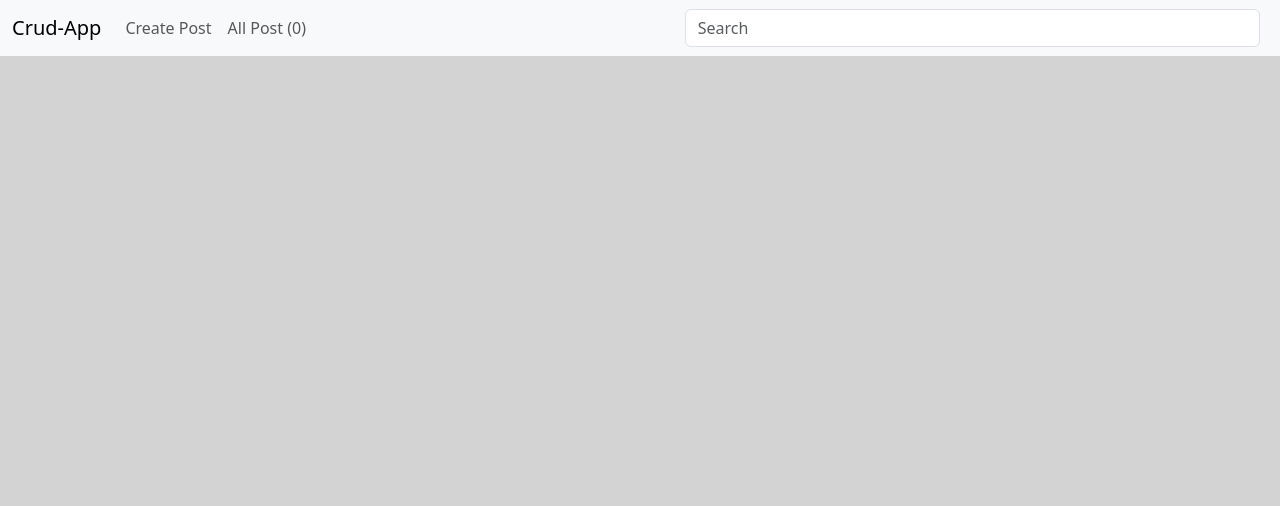
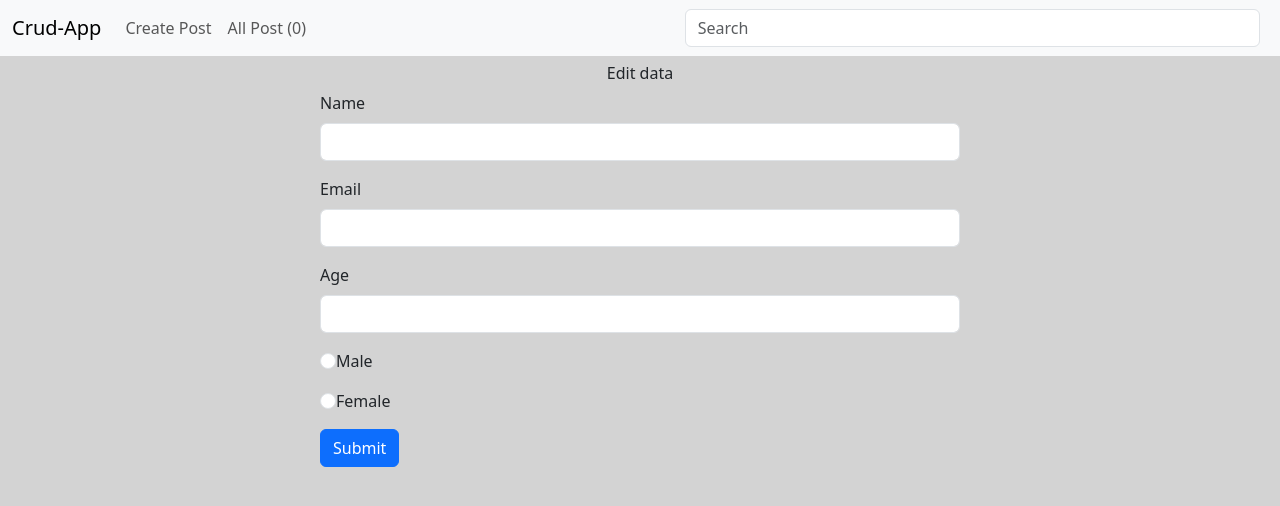
Before and after one commit to MuhammadSami1/CRUD-APP, a React (Vite) app: page /edit/1 in a window 1280 px wide. Shown: the top 506 px of the page. Built offline with nearby package versions, Linux system fonts and the light colour scheme.

Commit message:
edit function added

```diff
--- a/src/App.jsx
+++ b/src/App.jsx
@@ -3,6 +3,7 @@ import Create from "./Components/Create";
 import "./index.css";
 import { Route, Routes } from "react-router-dom";
 import Read from "./Pages/Read";
+import Update from "./Pages/Update";
 
 function App() {
   return (
@@ -11,6 +12,7 @@ function App() {
       <Routes>
         <Route path="/" element={<Create />} />
         <Route path="/read" element={<Read />} />
+        <Route path="/edit/:id" element={<Update />} />
       </Routes>
     </>
   );
--- a/src/Components/Create.jsx
+++ b/src/Components/Create.jsx
@@ -21,8 +21,8 @@ const Create = () => {
   return (
     <>
       <div>
-        <h2 className="my-2">Fill the data</h2>
-        <form className="w-50 mx-auto my-5" onSubmit={handleSubmit}>
+        <h2 className="my-2 text-center text-2xl font-medium">Fill the data</h2>
+        <form className="w-50 mx-auto my-2" onSubmit={handleSubmit}>
           <div className="mb-3">
             <label className="form-label">Name</label>
             <input
--- a/src/Components/Navbar.jsx
+++ b/src/Components/Navbar.jsx
@@ -1,8 +1,11 @@
+import { useState } from "react";
 import { useSelector } from "react-redux";
 import { Link } from "react-router-dom";
 
 const Navbar = () => {
   const allUserData = useSelector((state) => state.app.users);
+  const [searchData, setSearchData] = useState("");
+
   return (
     <div>
       <nav className="navbar navbar-expand-lg navbar-light bg-light">
@@ -26,6 +29,7 @@ const Navbar = () => {
               type="search"
               placeholder="Search"
               aria-label="Search"
+              onChange={(e) => setSearchData(e.target.value)}
             />
           </div>
         </div>
--- a/src/Pages/Read.jsx
+++ b/src/Pages/Read.jsx
@@ -42,21 +42,26 @@ const Read = () => {
               </h5>
               <h6 className="card-subtitle mb-2 text-muted">{value.email}</h6>
               <p className="card-text mb-3">{value.gender}</p>
+              <div className="flex items-center justify-center">
                 <button
                   className="card-link px-3 py-1 bg-black text-white"
                   onClick={() => [setId(value.id), setPopup(true)]}
                 >
                   View
                 </button>
-              <Link className="card-link px-3 py-1 bg-black text-white">
+                <Link
+                  to={`/edit/${value.id}`}
+                  className="card-link px-3 py-1 bg-black text-white"
+                >
                   Edit
                 </Link>
-              <button
+                <Link
                   className="card-link px-3 py-1 bg-black text-white"
                   onClick={() => dispatch(deleteUser(value.id))}
                 >
                   Delete
-              </button>
+                </Link>
+              </div>
             </div>
           </div>
         ))}
--- /dev/null
+++ b/src/Pages/Update.jsx
@@ -0,0 +1,97 @@
+import { useEffect, useState } from "react";
+import { useDispatch, useSelector } from "react-redux";
+import { useNavigate, useParams } from "react-router-dom";
+import { updateUser } from "../features/userDetail";
+
+const Update = () => {
+  const { id } = useParams();
+  const [updateData, setUpdateData] = useState();
+
+  const navigate = useNavigate();
+  const dispatch = useDispatch();
+
+  const { users } = useSelector((state) => state.app);
+
+  useEffect(() => {
+    if (id && users) {
+      const singleUser = users.filter((e) => e.id === id);
+      setUpdateData(singleUser[0]);
+    }
+  }, []);
+
+  const newData = (e) => {
+    setUpdateData({ ...updateData, [e.target.name]: e.target.value });
+  };
+
+  const handleSubmit = (e) => {
+    e.preventDefault();
+    dispatch(updateUser(updateData));
+    navigate("/read");
+  };
+
+  return (
+    <div>
+      <h2 className="my-2 text-center text-2xl font-medium">Edit data</h2>
+      <form className="w-50 mx-auto my-2" onSubmit={handleSubmit}>
+        <div className="mb-3">
+          <label className="form-label">Name</label>
+          <input
+            type="text"
+            name="name"
+            className="form-control"
+            value={updateData && updateData.name}
+            onChange={newData}
+          />
+        </div>
+        <div className="mb-3">
+          <label className="form-label">Email</label>
+          <input
+            type="email"
+            name="email"
+            className="form-control"
+            value={updateData && updateData.email}
+            onChange={newData}
+          />
+        </div>
+        <div className="mb-3">
+          <label className="form-label">Age</label>
+          <input
+            type="text"
+            name="age"
+            className="form-control"
+            value={updateData && updateData.age}
+            onChange={newData}
+          />
+        </div>
+        <div className="mb-3">
+          <input
+            className="form-check-input"
+            name="gender"
+            value="Male"
+            type="radio"
+            checked={updateData && updateData.gender === "Male"}
+            onChange={newData}
+          />
+          <label className="form-check-label">Male</label>
+        </div>
+        <div className="mb-3">
+          <input
+            className="form-check-input"
+            name="gender"
+            value="Female"
+            type="radio"
+            checked={updateData && updateData.gender === "Female"}
+            onChange={newData}
+          />
+          <label className="form-check-label">Female</label>
+        </div>
+
+        <button type="submit" className="btn btn-primary">
+          Submit
+        </button>
+      </form>
+    </div>
+  );
+};
+
+export default Update;
--- a/src/features/userDetail.jsx
+++ b/src/features/userDetail.jsx
@@ -55,12 +55,37 @@ export const deleteUser = createAsyncThunk(
   }
 );
 
+// Edit User
+export const updateUser = createAsyncThunk(
+  "updateUser",
+  async (data, { rejectWithValue }) => {
+    const response = await fetch(
+      `https://66068985be53febb857e1c38.mockapi.io/crud/${data.id}`,
+      {
+        method: "PUT",
+        headers: {
+          "Content-Type": "application/json",
+        },
+        body: JSON.stringify(data),
+      }
+    );
+
+    try {
+      const result = await response.json();
+      return result;
+    } catch (error) {
+      return rejectWithValue(error);
+    }
+  }
+);
+
 const userDetail = createSlice({
   name: "userDetail",
   initialState: {
     loading: false,
     users: [],
     error: null,
+    searchData: [],
   },
   extraReducers: (builder) => {
     // Create Action
@@ -108,6 +133,22 @@ const userDetail = createSlice({
         state.loading = false;
         state.users = action.payload;
       });
+
+    // Edit User
+    builder
+      .addCase(createAction(updateUser.pending), (state) => {
+        state.loading = true;
+      })
+      .addCase(createAction(updateUser.fulfilled), (state, action) => {
+        state.loading = false;
+        state.users = state.users.map((e) =>
+          e.id === action.payload.id ? action.payload : e
+        );
+      })
+      .addCase(createAction(updateUser.rejected), (state, action) => {
+        state.loading = false;
+        state.users = action.payload;
+      });
   },
 });
 
```
Lines whose indentation alone changed are shown as unchanged.
